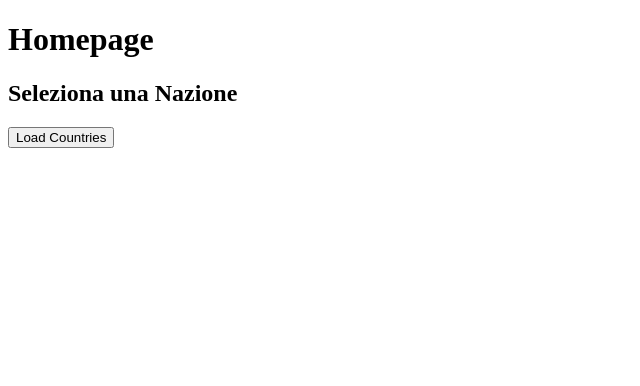
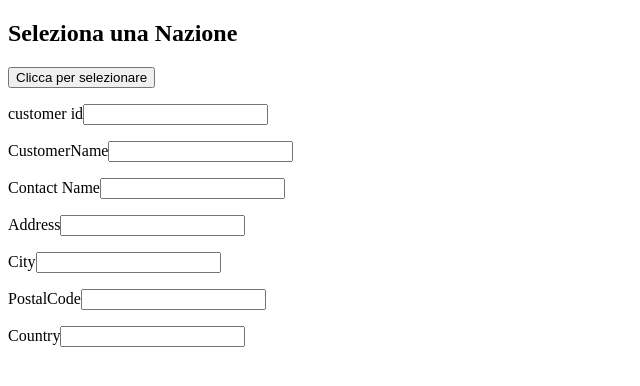
Before and after one commit to RAAAAAAAAD/libreria2, a Flask app: page / in a window 1280 px wide. Shown: the top 386 px of the page, without its empty margins (0-640 px from the left). Run offline with Flask 3, Linux system fonts and the light colour scheme.

Commit message:
aggiornato

```diff
--- a/app.py
+++ b/app.py
@@ -26,5 +26,19 @@ def get_customers():
     customers_info = dati_clienti[dati_clienti['City'] == city]
     return jsonify(customers_info.to_dict(orient='records'))
 
+@app.route('/add_customers', methods=['POST'])
+def add_customers():
+    if request.method == 'GET':
+        return "The URL /data is accessed directly. Try going to '/form' to submit form"
+    if request.method == 'POST':
+        customer_id= int(result.json['id'])
+        CustomerName = folat(result.json['username'])
+        Contact_Name = float(result.json['name'])
+        Address = folat(result.json['address'])
+        City = float(result.json['city'])
+        PostalCode = folat(result.json['cap'])
+        Country = folat(result.json['country'])
+        return jsonify()
+
 if __name__ == '__main__':
     app.run(host='0.0.0.0', port=32457, debug=True)
--- a/static/js/main.js
+++ b/static/js/main.js
@@ -63,4 +63,8 @@ function loadCustomers(city) {
             }
         });
 }
-loadCountries();
+
+function addCustomers(){
+    fetch('/add_customers')
+
+}
--- a/templates/index.html
+++ b/templates/index.html
@@ -5,12 +5,22 @@
     <script type="text/javascript" src="{{url_for('static', filename='js/main.js')}}" defer></script>
 </head>
 <body>
-    <h1>Homepage</h1>
     <div id="country-list">
         <h2>Seleziona una Nazione</h2>
-        <button id="loadCountriesBTN">Load Countries</button>
+        <button id="loadCountriesBTN">Clicca per selezionare</button>
     </div>
     <div id="city-list"></div>
     <div id="customer-list"></div>
+    <div id="add-customer">
+        <form action="/add_customers" method="post">
+            <p>customer id<input type="number" name = "id" ></p>
+            <p>CustomerName<input type="text" name = "username" ></p>
+            <p>Contact Name<input type="text" name = "name" ></p>
+            <p>Address<input type="text" name = "address" ></p>
+            <p>City<input type="text" name = "city" ></p>
+            <p>PostalCode<input type="text" name = "cap" ></p>
+            <p>Country<input type="text" name = "country" ></p>
+        </form>
+    </div>
 </body>
 </html>
```
